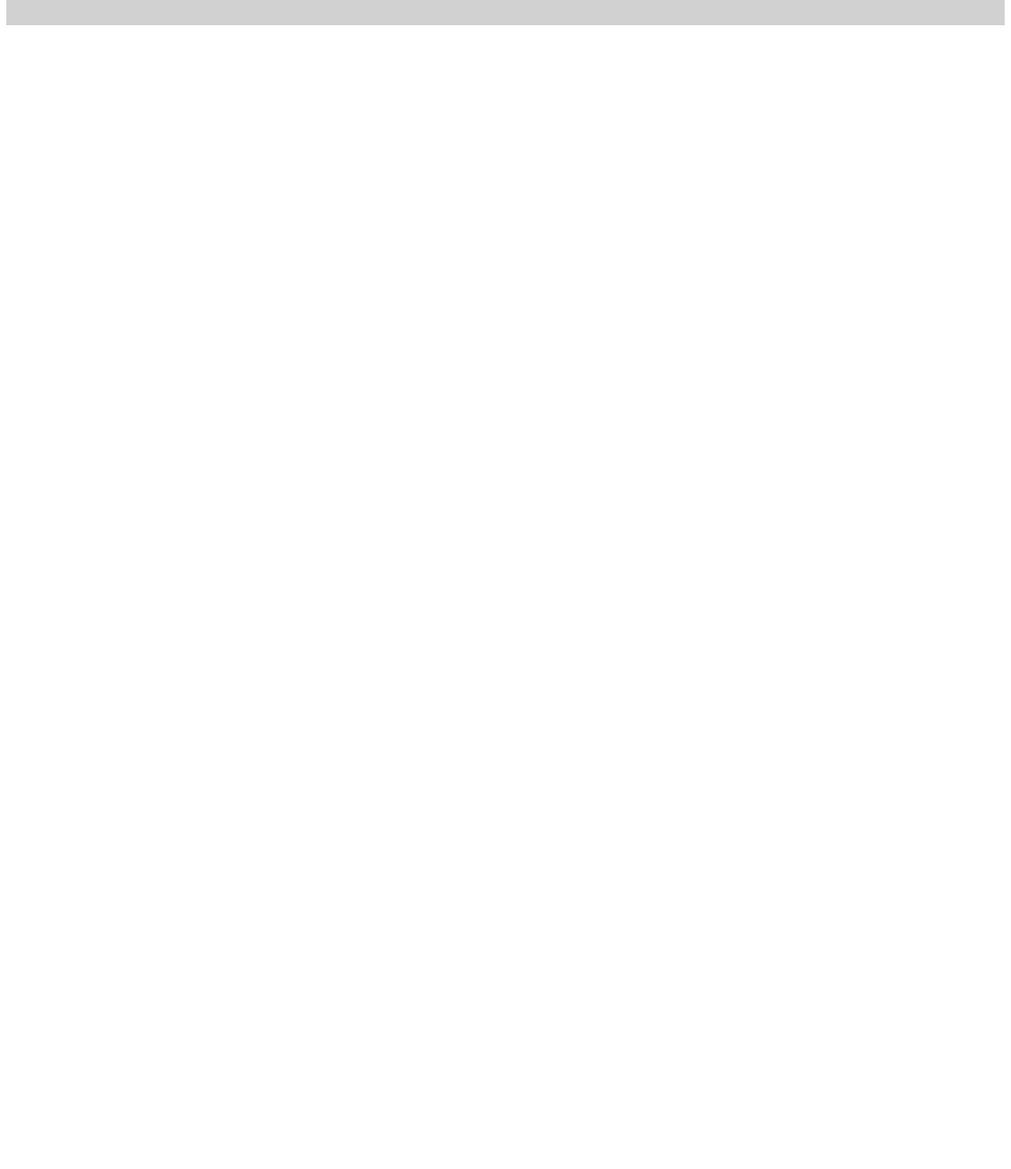
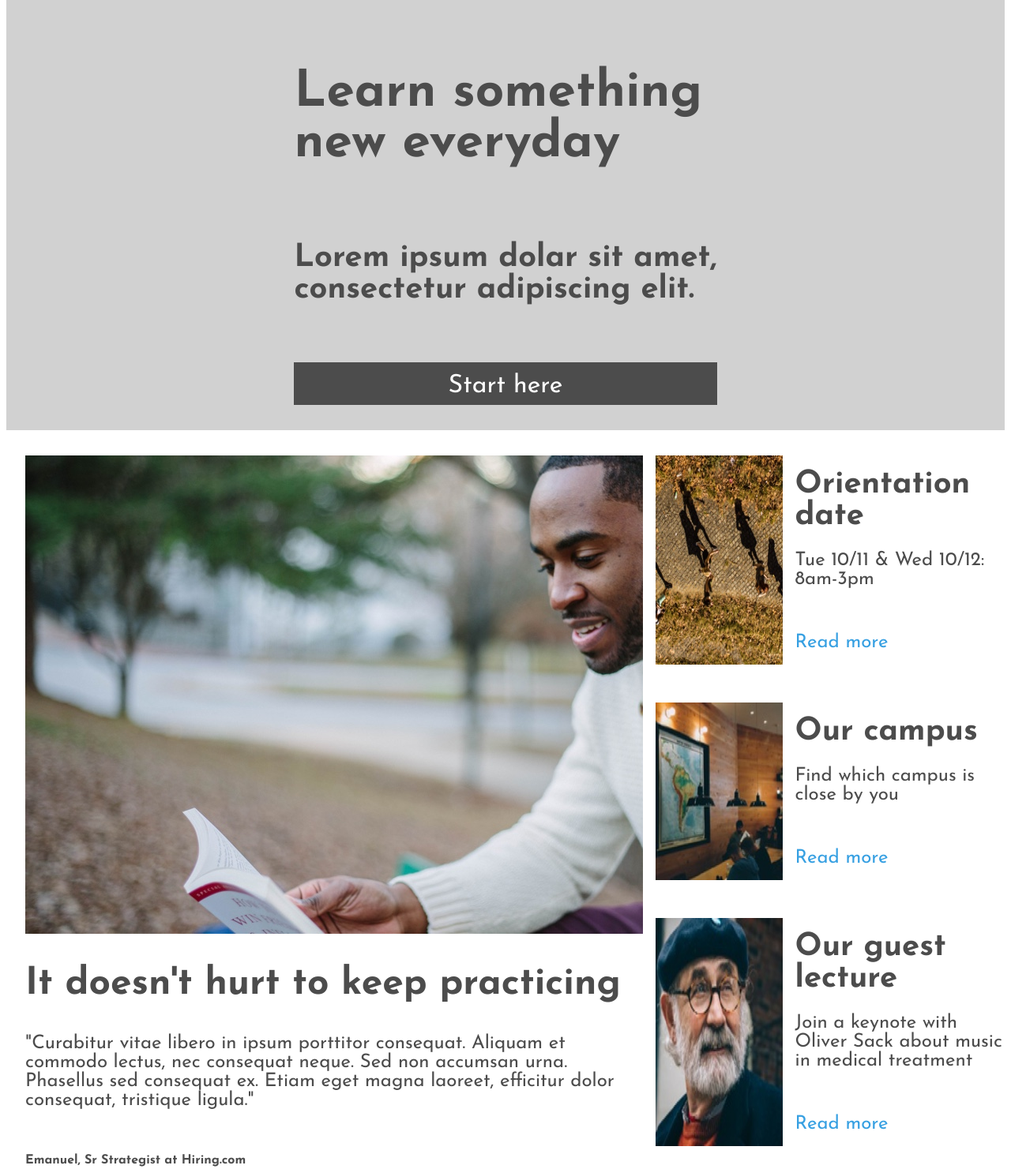
Before and after one commit to mixavon/Colmar-Academy, a plain HTML site: page index.html in a window 1280 px wide. Shown: the part 684-2165 px from the top of the page at 79% size. Before the commit the page ends 800 px from the top, so only its background shows below. Drawn offline with Linux system fonts and the light colour scheme.

Commit message:
major update

```diff
--- a/index.html
+++ b/index.html
@@ -28,10 +28,48 @@
         <div class="banner-words">
           <h2>Learn something<br> new everyday</h2>
           <h3>Lorem ipsum dolar sit amet,<br> consectetur adipiscing elit.</h3>
+          <p>Start here</p>
         </div>
     </div>
 
-    <h1></h1>
+    <div class="section-one">
+      <div class="left-one">
+        <img src="resources\images\information-main.jpg">
+        <h2>It doesn't hurt to keep practicing</h2>
+        <h3>"Curabitur vitae libero in ipsum porttitor consequat. Aliquam et commodo lectus,
+          nec consequat neque. Sed non accumsan urna. Phasellus sed consequat ex. Etiam
+          eget magna laoreet, efficitur dolor consequat, tristique ligula."</h3>
+          <h4>Emanuel, Sr Strategist at Hiring.com</h4>
+      </div>
+      <div class="right-one">
+        <div class="portions-one">
+          <img src="resources\images\information-orientation.jpg">
+          <div class="portion-one-words">
+            <h2>Orientation date</h2>
+            <h3>Tue 10/11 & Wed 10/12: 8am-3pm</h3>
+            <h4>Read more</h4>
+          </div>
+        </div>
+        <div class="portions-one">
+          <img src="resources\images\information-campus.jpg">
+          <div class="portion-one-words">
+            <h2>Our campus</h2>
+            <h3>Find which campus is close by you</h3>
+            <h4>Read more</h4>
+          </div>
+        </div>
+        <div class="portions-one">
+          <img src="resources\images\information-guest-lecture.jpg">
+          <div class="portion-one-words">
+            <h2>Our guest lecture</h2>
+            <h3>Join a keynote with Oliver Sack about music in medical treatment</h3>
+            <h4>Read more</h4>
+          </div>
+        </div>
+
+
+      </div>
+    </div>
 
 
 
--- a/resources/css/style.css
+++ b/resources/css/style.css
@@ -43,6 +43,9 @@ html {
     font-family: 'Josefin Sans', sans-serif;
  }
 
+
+
+ /*This is the banner*/
 .banner-container {
     width:100%;
     background-color: rgb(209, 209, 209);
@@ -65,14 +68,112 @@ html {
     flex-direction: column;
     justify-content: center;
     margin: auto;
+    padding: auto;
 }
 
 .banner-words h2 {
     flex-wrap: wrap;
     max-width:100%;
+    font-size: 4rem;
+    color: rgb(76, 76, 76);
 }
 
 .banner-words h3 {
     flex-wrap: wrap;
     max-width:100%;
+    font-size: 2.5rem;
+    color: rgb(76, 76, 76);
 }
+
+.banner-words p {
+    background-color: rgb(76, 76, 76);
+    font-size: 2rem;
+    text-align: center;
+    color: white;
+    padding-top: 14px;
+    padding-bottom: 8px;
+}
+
+
+/*This is section one*/
+.section-one {
+    width: 100%;
+    color: rgb(76, 76, 76);
+    display: flex;
+}
+
+.section-one .left-one {
+    width: auto;
+    margin: 32px 24px;
+    width: 60%;
+}
+
+.section-one .left-one img {
+    margin-bottom: 32px;
+    display: flex;
+    flex-wrap: wrap;
+}
+
+.section-one h2 {
+    font-size: 3rem;
+    font-weight: 900;
+}
+
+.section-one h3 {
+    font-size: 1.5rem;
+    font-weight: lighter;
+}
+
+.section-one h4 {
+    padding-top: 32px;
+}
+
+
+
+/*Right side*/
+.section-one .right-one {
+    background-color: white;
+    display: flex;
+    width: 40%;
+}
+
+.section-one .right-one {
+    display: flex;
+    flex-direction: column;
+}
+
+.portions-one {
+    display: flex;
+    flex-direction: row;
+    margin-top: 16px;
+}
+
+.portions-one img {
+    width: 35%;
+    height: auto;
+    padding: 16px;
+}
+
+.portion-one-words {
+    display: flex;
+    flex-direction: column;
+    width: 100%;
+    margin: auto;
+}
+
+.portion-one-words h2 {
+    font-size: 2.5rem;
+    margin-bottom: 0;
+}
+
+.portion-one-words h3 {
+    font-size: 1.5rem;
+    font-weight: lighter;
+}
+
+.portion-one-words h4 {
+    font-size: 1.5rem;
+    margin-top: 0;
+    color: rgb(55, 160, 226);
+    font-weight: 400;
+}
```
